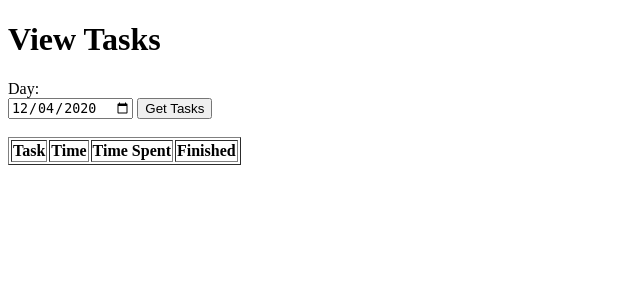
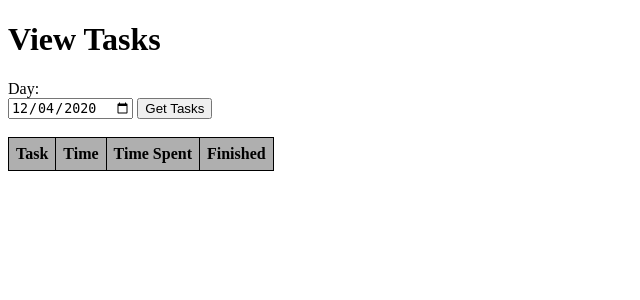
Before and after one commit to phil0x2e/procStop, a PHP site: page /view_tasks.php in a window 1280 px wide. Shown: the top 300 px of the page, without its empty margins (0-640 px from the left). Run offline with PHP 8.4, Linux system fonts and the light colour scheme; lists and menus that the app fills with data are empty.

Commit message:
Finally added a css file. Currently only the tasks table is visually enhanced.

```diff
--- /dev/null
+++ b/web/css/main.css
@@ -0,0 +1,17 @@
+#task_tbl {
+  border: 1px solid black;
+  border-collapse: collapse;
+}
+#task_tbl th, td {
+  padding: 7px;
+}
+#task_tbl tr:nth-child(even){
+  background-color: #f2f2f2;
+}
+#task_tbl tr:hover {
+  background-color: #ddd;
+}
+
+#task_tbl th {
+  background-color: #afafaf;
+}
--- a/web/index.html
+++ b/web/index.html
@@ -4,6 +4,7 @@
     <title>ProcStop</title>
     <meta charset="UTF-8" />
     <script src="js/main.js"></script>
+	<link rel="stylesheet" href="css/main.css"/>
   </head>
   <body>
 	  <h1>ProcStop</h1>
--- a/web/view_tasks.php
+++ b/web/view_tasks.php
@@ -4,6 +4,7 @@
     <title>ProcStop - View Tasks</title>
     <meta charset="UTF-8" />
     <script src="js/main.js"></script>
+	<link rel="stylesheet" href="css/main.css"/>
   </head>
   <body>
 	  <h1>View Tasks</h1>
```
